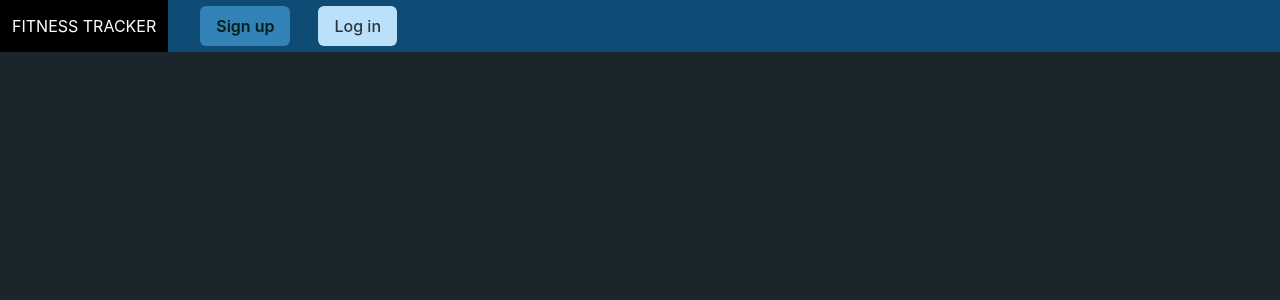
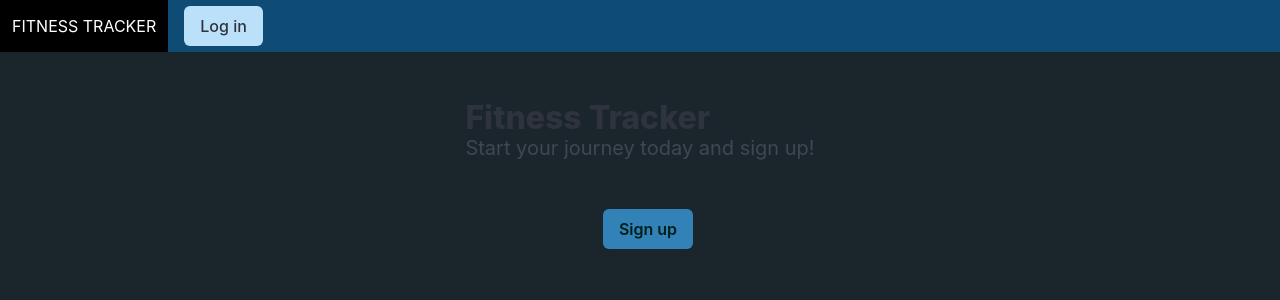
Before and after one commit to Nikolas023/WebServerAssignments, a Vue app in the folder Client/: page / in a window 1280 px wide. Shown: the top 300 px of the page. Built offline with nearby package versions, Linux system fonts and the light colour scheme.

Commit message:
Added some functionality to login button

```diff
--- a/Client/src/App.vue
+++ b/Client/src/App.vue
@@ -1,7 +1,7 @@
 <template>
-  <NavbarComponent />
+  <div id="app">
+    <RouterView />
+  </div>
 </template>
 
-<script setup lang="ts">
-import NavbarComponent from './components/NavbarComponent.vue'
-</script>
+<script setup lang="ts"></script>
--- a/Client/src/assets/styles.css
+++ b/Client/src/assets/styles.css
@@ -39,4 +39,10 @@ body {
 
 #log-in-button {
   background-color: #bbe1fa;
+  margin-left: 1em;
 }
+
+.hero {
+  align-items: center !important;
+  justify-content: center !important;
+}
--- a/Client/src/components/HeaderComponent.vue
+++ b/Client/src/components/HeaderComponent.vue
@@ -1 +1,23 @@
-<template>idk</template>
+<template>
+  <section class="hero">
+    <div class="hero-body">
+      <p class="title">Fitness Tracker</p>
+      <p class="subtitle">Start your journey today and sign up!</p>
+    </div>
+    <div>
+      <a class="button is-primary" id="sign-up-button" @click="navigateToLogin"
+        ><strong>Sign up</strong></a
+      >
+    </div>
+  </section>
+</template>
+
+<script setup lang="ts">
+import { useRouter } from 'vue-router'
+
+const router = useRouter()
+
+const navigateToLogin = () => {
+  router.push('/login')
+}
+</script>
--- a/Client/src/components/NavbarComponent.vue
+++ b/Client/src/components/NavbarComponent.vue
@@ -25,9 +25,6 @@
     >
       <div class="navbar-start">
         <div class="buttons">
-          <a class="button is-primary" id="sign-up-button"
-            ><strong>Sign up</strong></a
-          >
           <a class="button is-light" id="log-in-button"> Log in </a>
         </div>
       </div>
--- a/Client/src/router/index.ts
+++ b/Client/src/router/index.ts
@@ -1,5 +1,6 @@
 import { createRouter, createWebHistory } from 'vue-router'
 import HomeView from '../views/HomeView.vue'
+import LoginView from '@/views/LoginView.vue'
 
 const router = createRouter({
   history: createWebHistory(import.meta.env.BASE_URL),
@@ -9,14 +10,11 @@ const router = createRouter({
       name: 'home',
       component: HomeView,
     },
-    // {
-    //   path: '/about',
-    //   name: 'about',
-    //   // route level code-splitting
-    //   // this generates a separate chunk (About.[hash].js) for this route
-    //   // which is lazy-loaded when the route is visited.
-    //   component: () => import('../views/AboutView.vue'),
-    // },
+    {
+      path: '/',
+      name: 'login',
+      component: LoginView,
+    },
   ],
 })
 
--- a/Client/src/views/HomeView.vue
+++ b/Client/src/views/HomeView.vue
@@ -1 +1,11 @@
-<template>IDK</template>
+<template>
+  <div>
+    <NavbarComponent />
+    <HeaderComponent />
+  </div>
+</template>
+
+<script setup lang="ts">
+import NavbarComponent from '../components/NavbarComponent.vue'
+import HeaderComponent from '../components/HeaderComponent.vue'
+</script>
--- /dev/null
+++ b/Client/src/views/LoginView.vue
@@ -0,0 +1,10 @@
+<template>
+  <div>
+    <h1>Login Page</h1>
+    <p>Welcome to the login page.</p>
+  </div>
+</template>
+
+<script setup lang="ts"></script>
+
+<style scoped></style>
```
